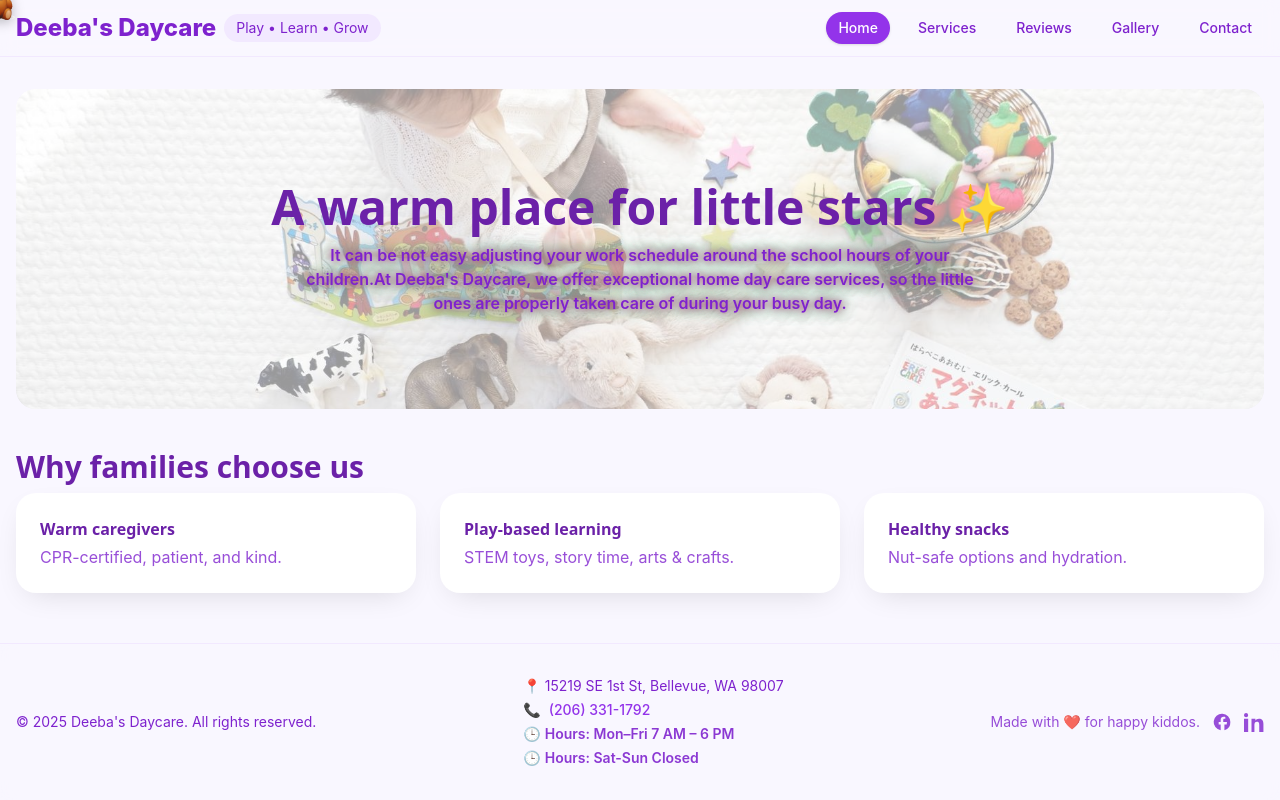
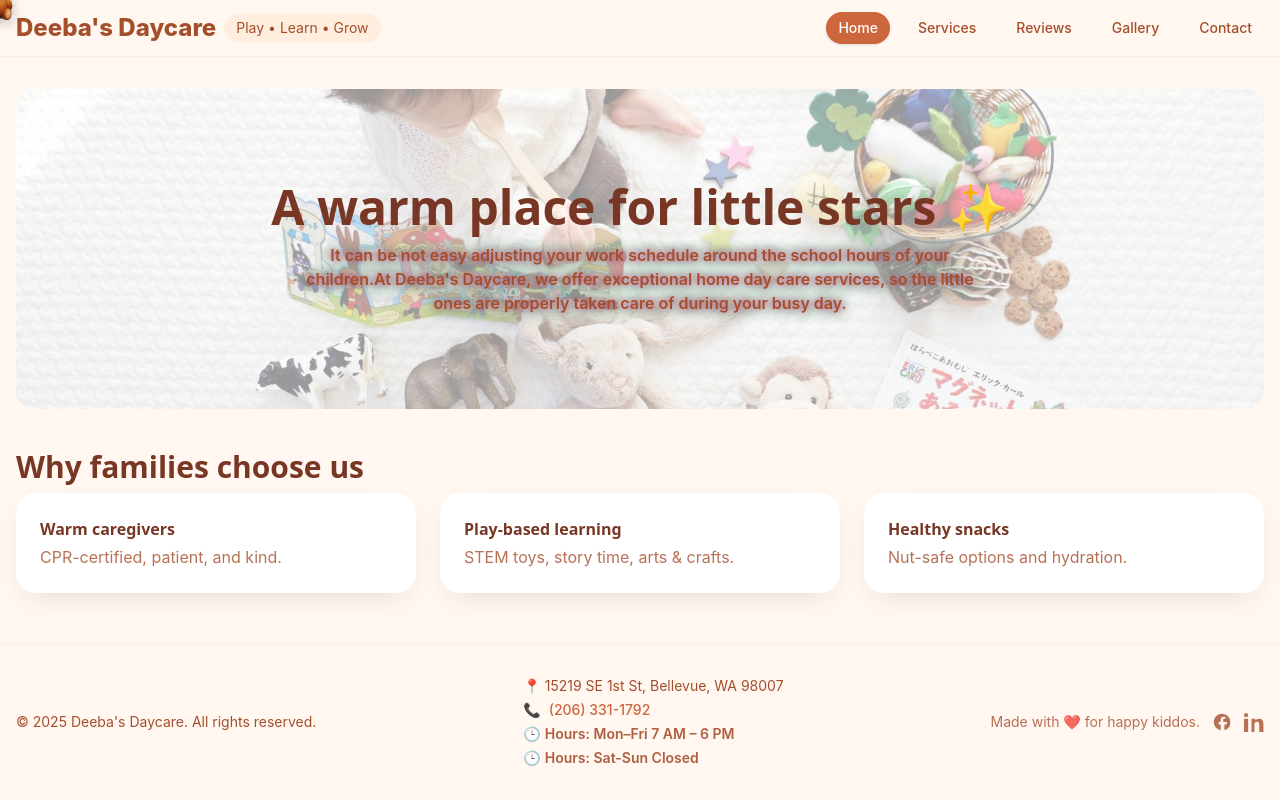
Before and after one commit to mz9201ju/deebasDayCare, a React (Vite) app: page /#/ in a window 1280 px wide. Built offline with nearby package versions, Linux system fonts and the light colour scheme.

Commit message:
modern warm elegance (sunset gold + rose + mocha)

```diff
--- a/src/index.css
+++ b/src/index.css
@@ -8,28 +8,27 @@
 Change these to reskin the site
 ============================= */
 :root {
-    /* Brand = playful daycare pastel */
-    --color-brand-50: 249 247 255;
-    /* #F9F7FF */
-    --color-brand-100: 242 233 255;
-    /* #F2E9FF */
-    --color-brand-200: 233 213 255;
-    /* #E9D5FF */
-    --color-brand-300: 216 180 254;
-    /* #D8B4FE */
-    --color-brand-400: 192 132 252;
-    /* #C084FC */
-    --color-brand-500: 168 85 247;
-    /* #A855F7 */
-    --color-brand-600: 147 51 234;
-    /* #9333EA */
-    --color-brand-700: 126 34 206;
-    /* #7E22CE */
-    --color-brand-800: 107 33 168;
-    /* #6B21A8 */
-    --color-brand-900: 88 28 135;
-    /* #581C87 */
-
+    /* Brand = modern warm elegance (sunset gold + rose + mocha) */
+    --color-brand-50: 255 247 240;
+    /* #FFF7F0 – soft ivory */
+    --color-brand-100: 255 238 221;
+    /* #FFEEDD – peach mist */
+    --color-brand-200: 255 220 188;
+    /* #FFD CBC – mellow coral glow */
+    --color-brand-300: 255 196 150;
+    /* #FFC496 – warm apricot */
+    --color-brand-400: 255 168 112;
+    /* #FFA870 – tangerine rose */
+    --color-brand-500: 238 136 84;
+    /* #EE8854 – burnt honey (primary) */
+    --color-brand-600: 204 102 60;
+    /* #CC663C – spiced amber */
+    --color-brand-700: 165 78 44;
+    /* #A54E2C – copper mocha */
+    --color-brand-800: 120 55 36;
+    /* #783724 – roasted chestnut */
+    --color-brand-900: 75 36 24;
+    /* #4B2418 – dark espresso */
 
     --radius-card: 1.25rem;
 }
@@ -111,9 +110,17 @@ button:focus,
 }
 
 @keyframes pulseStars {
-  0%, 100% { filter: drop-shadow(0 0 2px rgba(255,215,0,0.6)); }
-  50% { filter: drop-shadow(0 0 8px rgba(255,215,0,1)); }
+
+    0%,
+    100% {
+        filter: drop-shadow(0 0 2px rgba(255, 215, 0, 0.6));
     }
+
+    50% {
+        filter: drop-shadow(0 0 8px rgba(255, 215, 0, 1));
+    }
+}
+
 .star-glow {
     animation: pulseStars 2s ease-in-out infinite;
 }
```
Lines whose indentation alone changed are shown as unchanged.
